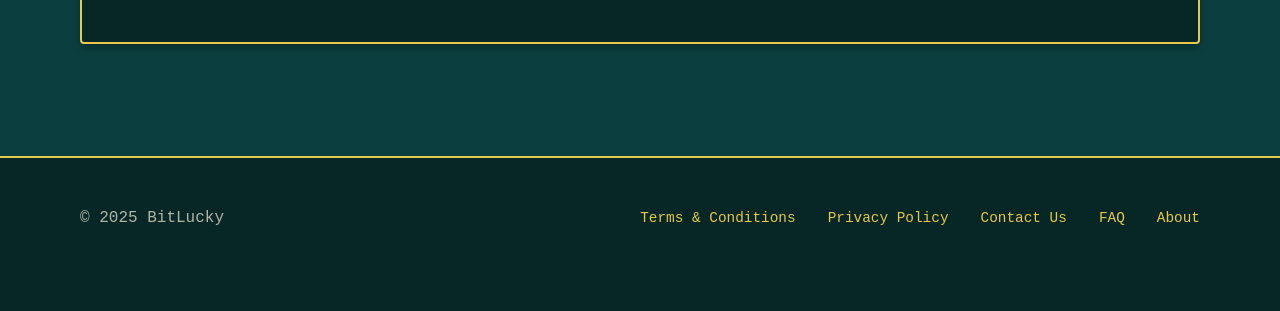
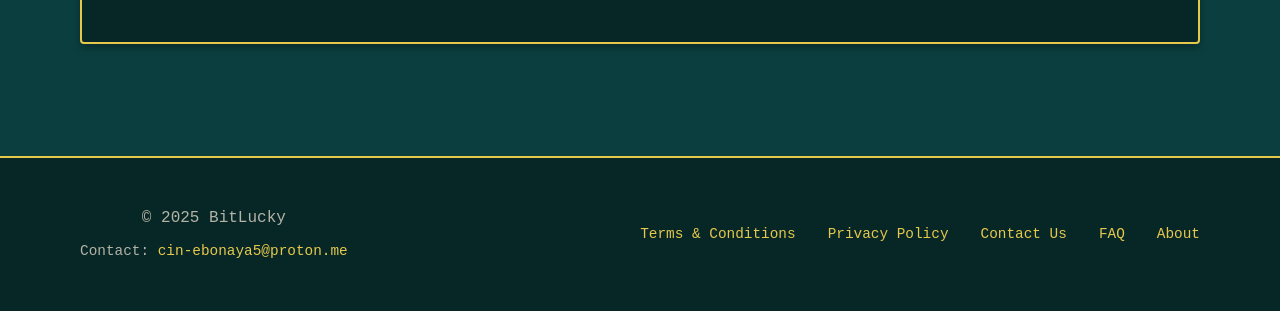
Before and after one commit to ifilmahd/nolad, a Flask app: template templates/index.html in a window 1280 px wide. Shown: the part 2264-2575 px from the top of the page. Before the commit the page ends 2489 px from the top, so only its background shows below. Run offline with Flask 3, Linux system fonts and the light colour scheme; the template is opened without the code that fills it, so the values that code supplies are empty.

Commit message:
Add contact email and favicon to BitLucky website.
Replit-Commit-Author: Agent
Replit-Commit-Session-Id: fbac3dab-fa00-4edd-9481-71b2d3dea151
Replit-Commit-Screenshot-Url: https://storage.googleapis.com/screenshot-production-us-central1/dc6b95d1-2ab9-4921-be80-ff4458fd6ce2/2885925b-87e0-4979-bdcd-001d398d7958.jpg

```diff
--- a/static/css/styles.css
+++ b/static/css/styles.css
@@ -368,9 +368,32 @@ a:hover {
     gap: var(--spacing-md);
 }
 
+.footer-info {
+    display: flex;
+    flex-direction: column;
+    gap: var(--spacing-sm);
+    text-align: center;
+}
+
 .copyright {
     font-size: 1rem;
     color: var(--color-light);
+    margin: 0;
+}
+
+.contact-email {
+    font-size: 0.9rem;
+    color: var(--color-light);
+    margin: 0;
+}
+
+.contact-email a {
+    color: var(--color-accent);
+    text-decoration: none;
+}
+
+.contact-email a:hover {
+    text-decoration: underline;
 }
 
 .footer-nav {
--- a/templates/contact.html
+++ b/templates/contact.html
@@ -5,6 +5,8 @@
     <meta name="viewport" content="width=device-width, initial-scale=1.0">
     <title>BitLucky - Contact Us</title>
     <link rel="stylesheet" href="{{ url_for('static', filename='css/styles.css') }}">
+    <link rel="icon" href="{{ url_for('static', filename='images/favicon.svg') }}" type="image/svg+xml">
+    <link rel="alternate icon" href="{{ url_for('static', filename='favicon.ico') }}" type="image/x-icon">
 </head>
 <body>
     <!-- Logo Header with Onion Verification -->
--- a/templates/index.html
+++ b/templates/index.html
@@ -6,6 +6,8 @@
     {{ meta_refresh|safe if meta_refresh }}
     <title>BitLucky - Win Bitcoin Anonymously</title>
     <link rel="stylesheet" href="{{ url_for('static', filename='css/styles.css') }}">
+    <link rel="icon" href="{{ url_for('static', filename='images/favicon.svg') }}" type="image/svg+xml">
+    <link rel="alternate icon" href="{{ url_for('static', filename='favicon.ico') }}" type="image/x-icon">
 </head>
 <body>
     <!-- Logo Header with Onion Verification -->
@@ -132,7 +134,10 @@
     <footer class="footer">
         <div class="container">
             <div class="footer-content">
-                <p class="copyright">© 2025 BitLucky</p>
+                <div class="footer-info">
+                    <p class="copyright">© 2025 BitLucky</p>
+                    <p class="contact-email">Contact: <a href="mailto:cin-ebonaya5@proton.me">cin-ebonaya5@proton.me</a></p>
+                </div>
                 <nav class="footer-nav">
                     <a href="/terms" class="footer-link">Terms & Conditions</a>
                     <a href="/privacy" class="footer-link">Privacy Policy</a>
```
Also changed, not shown: static/favicon.ico (added), static/images/favicon.svg (added).
